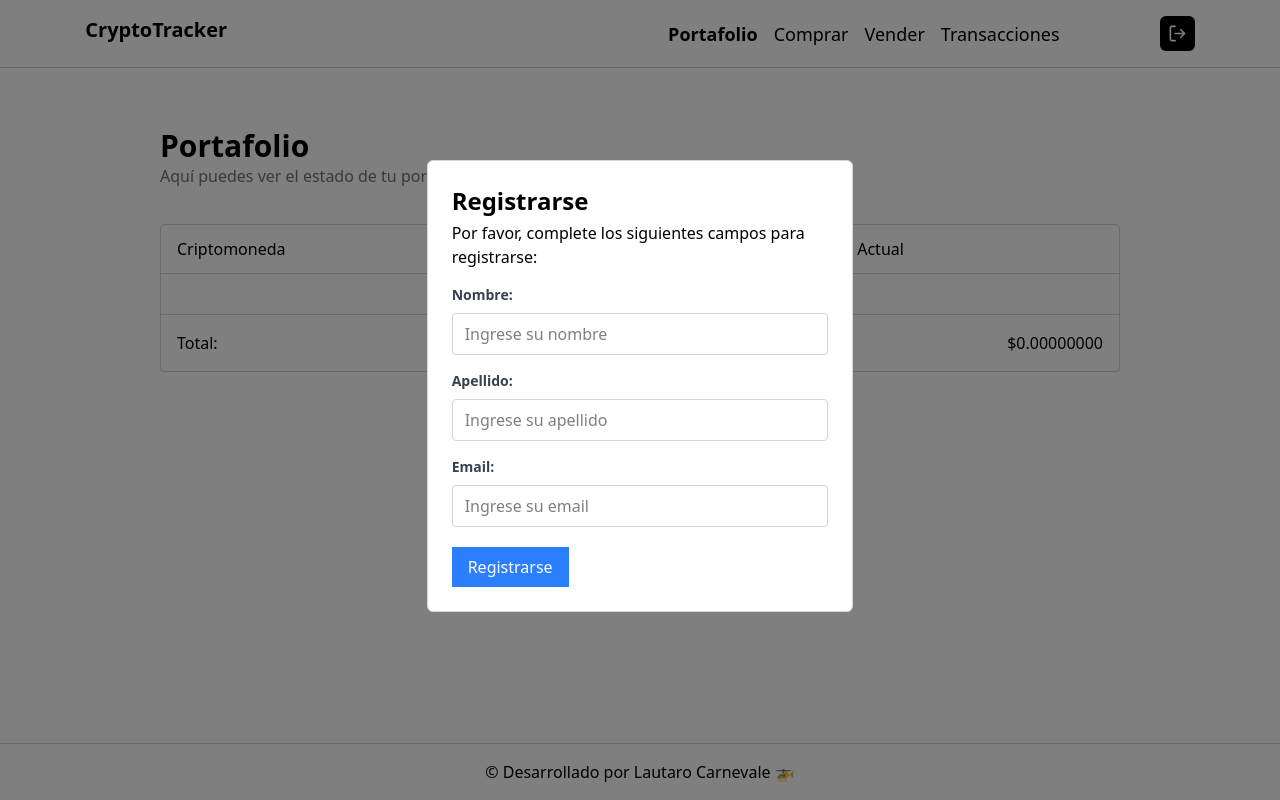
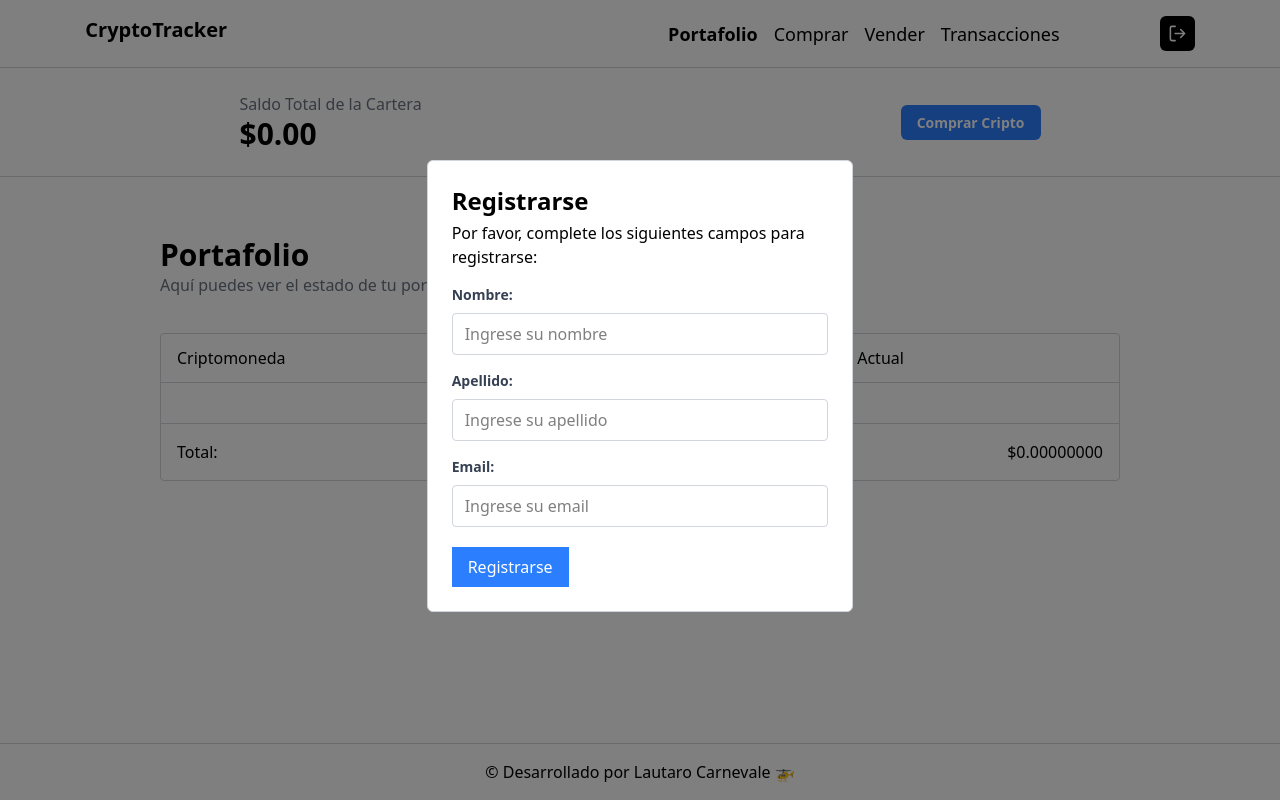
Before and after one commit to LautaroCarnevale/PracticoFinal-all, a plain HTML site: page Index.html in a window 1280 px wide. Drawn offline with nearby package versions, Linux system fonts and the light colour scheme; no server answers.

Commit message:
mostrar saldo total en cartera

```diff
--- a/Index.html
+++ b/Index.html
@@ -42,6 +42,19 @@
         </div>
     </header>
     <main>
+        <section class="w-full border-b flex justify-between items-center border-gray-300 border-separate">
+            <div class="w-fit mx-auto border-spacing-0 py-6">
+                <p class="text-gray-500">Saldo Total de la Cartera</p>
+                <span id="total-saldo" class="text-3xl font-semibold">$0.00</span>
+            </div>
+            <div class="w-fit mx-auto border-spacing-0">
+                <a href="/comprar.html"
+                    class=" bg-blue-500 hover:bg-blue-600 text-white font-semibold text-sm px-4 py-2 rounded-md transition">
+                    Comprar Cripto
+                </a>
+            </div>
+        </section>
+        <section class="mt-15">
             <section class="mt-15">
                 <div class="w-9/12 mx-auto">
                     <h1 class="text-3xl font-semibold">Portafolio</h1>
@@ -74,8 +87,8 @@
                 <form action="">
                     <div class="mb-4">
                         <label class="block text-gray-700 text-sm font-bold mb-2">Nombre:</label>
-                    <input type="text" id="nombre" name="nombre" class="w-full border border-gray-300 rounded py-2 px-3"
-                        placeholder="Ingrese su nombre">
+                        <input type="text" id="nombre" name="nombre"
+                            class="w-full border border-gray-300 rounded py-2 px-3" placeholder="Ingrese su nombre">
                         <span class="text-red-500 text-sm font-medium p-0 m-0" id="error-nombre"></span>
                     </div>
                     <div class="mb-4">
@@ -86,11 +99,12 @@
                     </div>
                     <div class="mb-5">
                         <label class="block text-gray-700 text-sm font-bold mb-2">Email:</label>
-                    <input type="email" id="email" name="email" class="w-full border border-gray-300 rounded py-2 px-3"
-                        placeholder="Ingrese su email">
+                        <input type="email" id="email" name="email"
+                            class="w-full border border-gray-300 rounded py-2 px-3" placeholder="Ingrese su email">
                         <span class="text-red-500 text-sm font-medium" id="error-email"></span>
                     </div>
-                <button type="submit" id="btn-registrarse" class="bg-blue-500 hover:bg-blue-600 text-white py-2 px-4">
+                    <button type="submit" id="btn-registrarse"
+                        class="bg-blue-500 hover:bg-blue-600 text-white py-2 px-4">
                         Registrarse
                     </button>
                 </form>
```
Lines whose indentation alone changed are shown as unchanged.
